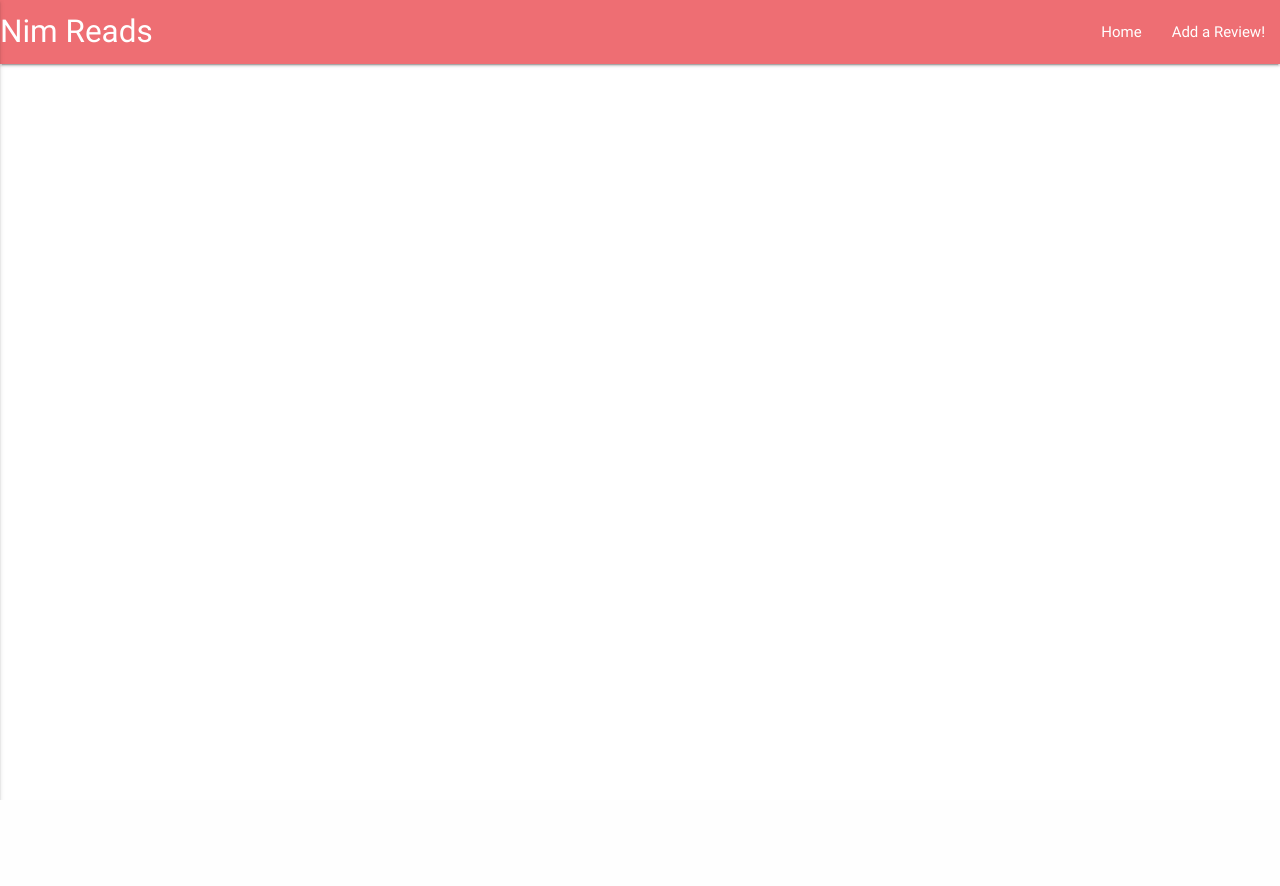
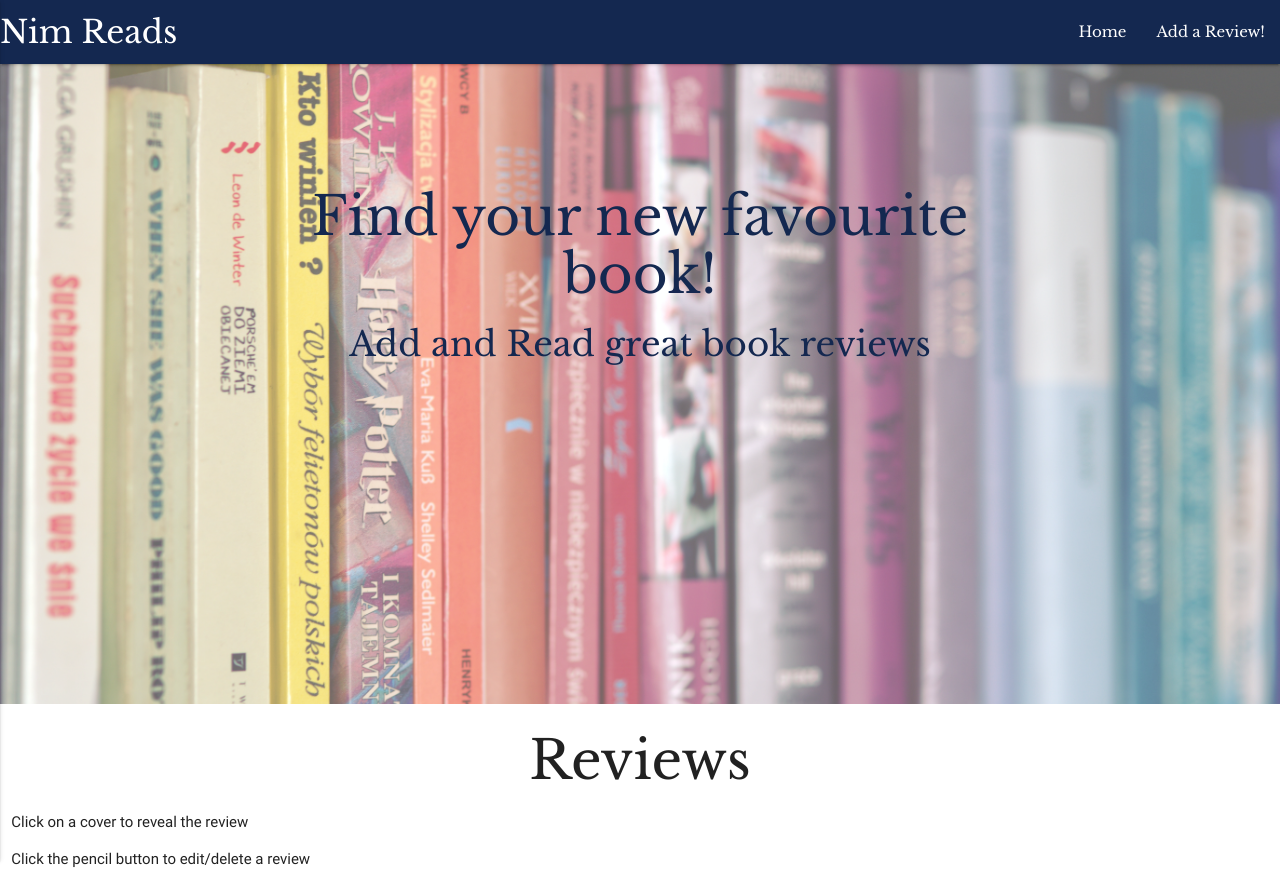
Before and after one commit to ycoll/Nim-Reads, a Flask app: page / in a window 1280 px wide. Before the commit the page ends 800 px from the top, so only its background shows below. Run offline with Flask 2, Linux system fonts and the light colour scheme; data that the repository does not hold is empty; some libraries are stand-ins or nearby versions.

Commit message:
Added parallax image and some styling

```diff
--- a/static/css/style.css
+++ b/static/css/style.css
@@ -1,7 +1,48 @@
-body {
+/***********************Lnding page/Reviews*/
+@import url('https://fonts.googleapis.com/css2?family=Libre+Baskerville:wght@400;700&display=swap');
+body,
+html {
+
+
 
   }
 
+  nav{
+      font-family: 'Libre Baskerville', serif;
+      background-color: #142850;
+  }
+
+
+.img1 {
+    background-image: url(../img/image1.jpg);
+    position: relative;
+    opacity: 0.60;
+    background-attachment: fixed;
+    background-position: center;
+    background-size: cover;
+    background-repeat: no-repeat;
+    min-height: 80vh;
+    min-width: 100vw;
+
+}
+
+.img-text{
+    text-align: center;
+    position: absolute;
+    top: 20%;
+    bottom: 40%;
+    left: 20%;
+    right: 20%;
+
+    width: 60%;
+    color: #142850;
+    font-family: 'Libre Baskerville', serif;
+
+}
+.review-heading{
+
+     font-family: 'Libre Baskerville', serif;
+}
 .row:after{
     display: none;
 
@@ -9,4 +50,5 @@ body {
 
 .card-review{
     padding: 2%;
+
 }
--- a/templates/base.html
+++ b/templates/base.html
@@ -13,8 +13,9 @@
 
 <body>
 	<header>
+		<!--Navbar-->
 		<nav>
-			<div class="nav-wrapper">
+			<div class="nav-wrapper flow-text">
 				<a href="{{url_for('get_reviews')}}" class="brand-logo">Nim Reads</a>
 				<a href="#" data-activates="mobile-demo" class="button-collapse"><i class="material-icons">menu</i></a>
 				<ul id="nav-mobile" class="right hide-on-med-and-down">
@@ -28,6 +29,7 @@
 			</div>
 		</nav>
 	</header>
+	<!---->
 	{% block content %}
 	{% endblock %}
 
--- a/templates/reviews.html
+++ b/templates/reviews.html
@@ -2,28 +2,41 @@
 {% block content %}
 
 
-
+<div class="img1">
+</div>
+<div class="img-text center-align flow-text">
+				<h2>Find your new favourite book!</h2>
+				<h4>Add and Read great book reviews</h4>
+			</div>
+<div class="row">
+		<div class="col s12">
+			<h2 class="review-heading center-align">Reviews</h2>
+            <p>Click on a cover to reveal the review</p>
+            <p>Click the pencil button to edit/delete a review</p>
+		</div>
+	</div>
 <!-- book review template-->
 {% for book in reviews %}
 <div class="container">
+
 	<div class="row">
 		<div class="col s12 m12 l4">
 			<div class="card card-review">
 				<div class="card-image">
 					<img class="activator" src="{{book.book_image}}" alt="book cover image">
 
-					<a href="{{url_for('edit_review', book_id=book._id)}}" class="btn-floating halfway-fab waves-effect waves-light red"><i class="material-icons">create</i></a>
+					<a href="{{url_for('edit_review', book_id=book._id)}}"
+						class="btn-floating halfway-fab waves-effect waves-light red"><i class="material-icons">create</i></a>
 				</div>
 				<div class="card-content flow-text">
-                    <p><strong>Title:</strong> {{book.book_name}}</p>
+					<p><strong>Title:</strong> {{book.book_name}}</p>
 					<p><strong>Author:</strong> {{book.book_author}}</p>
-					<p>Genre: {{book.book_genre}}</p>
-					<p>Click on the cover to reveal the review!</p>
-					<a href="{{book.book_link}}" target="_blank">Buy Here!</a>
+					<p><strong>Genre:</strong> {{book.book_genre}}</p>
 				</div>
 				<div class="card-reveal">
 					<span class="card-title grey-text text-darken-4"><i class="material-icons right">close</i> Review of '{{book.book_name}}' by {{book.book_author}}</span>
 					<p>{{book.book_review}}</p>
+					<a href="{{book.book_link}}" target="_blank">Buy Here!</a>
 				</div>
 			</div>
 		</div>
```
Also changed, not shown: templates/addreview.html (+8 -4 lines), static/img/image1.jpg (added). Lines whose indentation alone changed are shown as unchanged.
